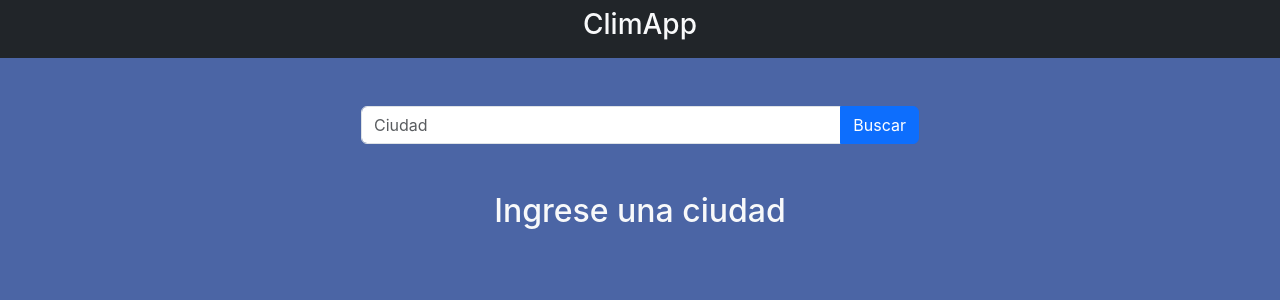
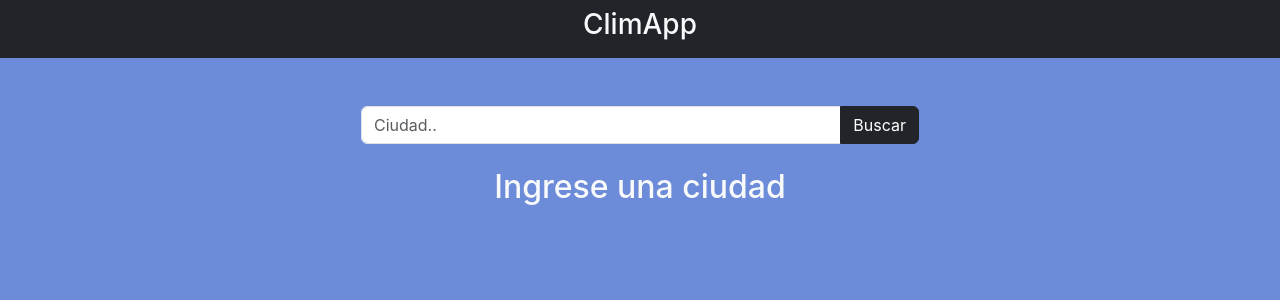
Before and after one commit to EcheCostabel/climapp, a React (Create React App) app: page / in a window 1280 px wide. Shown: the top 300 px of the page. Built offline with nearby package versions, Linux system fonts and the light colour scheme.

Commit message:
finishing project

```diff
--- a/src/assets/CSS/App.css
+++ b/src/assets/CSS/App.css
@@ -1,5 +1,5 @@
 body{
-  background-color: #4b65a5;
+  background-color: #6c8bd8;
 }
 
 .App {
--- a/src/components/Card.js
+++ b/src/components/Card.js
@@ -38,7 +38,7 @@ export const Card = ({loadingData, showData, weather, forecast}) => {
     }
 
   return (
-    <div className='mt-5'>
+    <div className='mt-4'>
         {
             showData === true ? (
                 <div className='container'>
@@ -65,7 +65,7 @@ export const Card = ({loadingData, showData, weather, forecast}) => {
 
                             </div>
                             <div className='col-md-8'>
-                                <div className='card-body text-start mt-2'>
+                                <div className='card-body text-center mt-2'>
                                     <h5 className='card-text'>Temperatura máxima: {(weather.main.temp_max - 275.15).toFixed(1)}°C</h5>
                                     <h5 className='card-text'>Temperatura mínima: {(weather.main.temp_min - 275.15).toFixed(1)}°C</h5>
                                     <h5 className='card-text'>Sensación térmica: {(weather.main.feels_like - 275.15).toFixed(1)}°C</h5>
@@ -94,6 +94,7 @@ export const Card = ({loadingData, showData, weather, forecast}) => {
                                     </div>
                                 </div>
 
+
                             </div>
                         </div>
                     </div>
--- a/src/components/Form.js
+++ b/src/components/Form.js
@@ -15,8 +15,8 @@ export const Form = ({newLocation}) => {
     <div className='container'>
         <form onSubmit={onSubmit}>
             <div className='input-group mb-3 mx-auto'>
-                <input type='text' className='form-control' placeholder='Ciudad' onChange={(e)=> setCity(e.target.value)}></input>
-                <button className='btn btn-primary input-group-text' type='submit'>Buscar</button>
+                <input type='text' className='form-control' placeholder='Ciudad..' onChange={(e)=> setCity(e.target.value)}></input>
+                <button className='btn btn-dark input-group-text' type='submit'>Buscar</button>
             </div>
         </form>
     </div>
```
